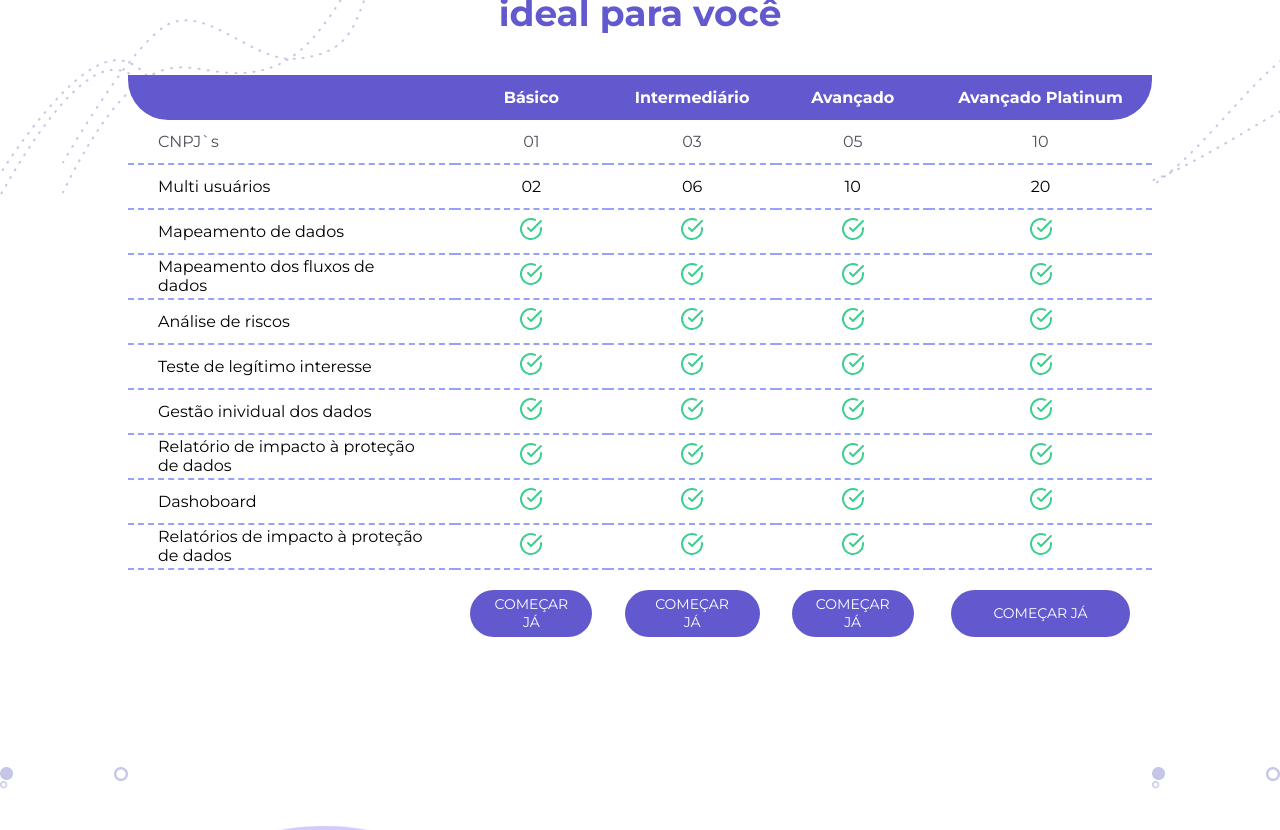
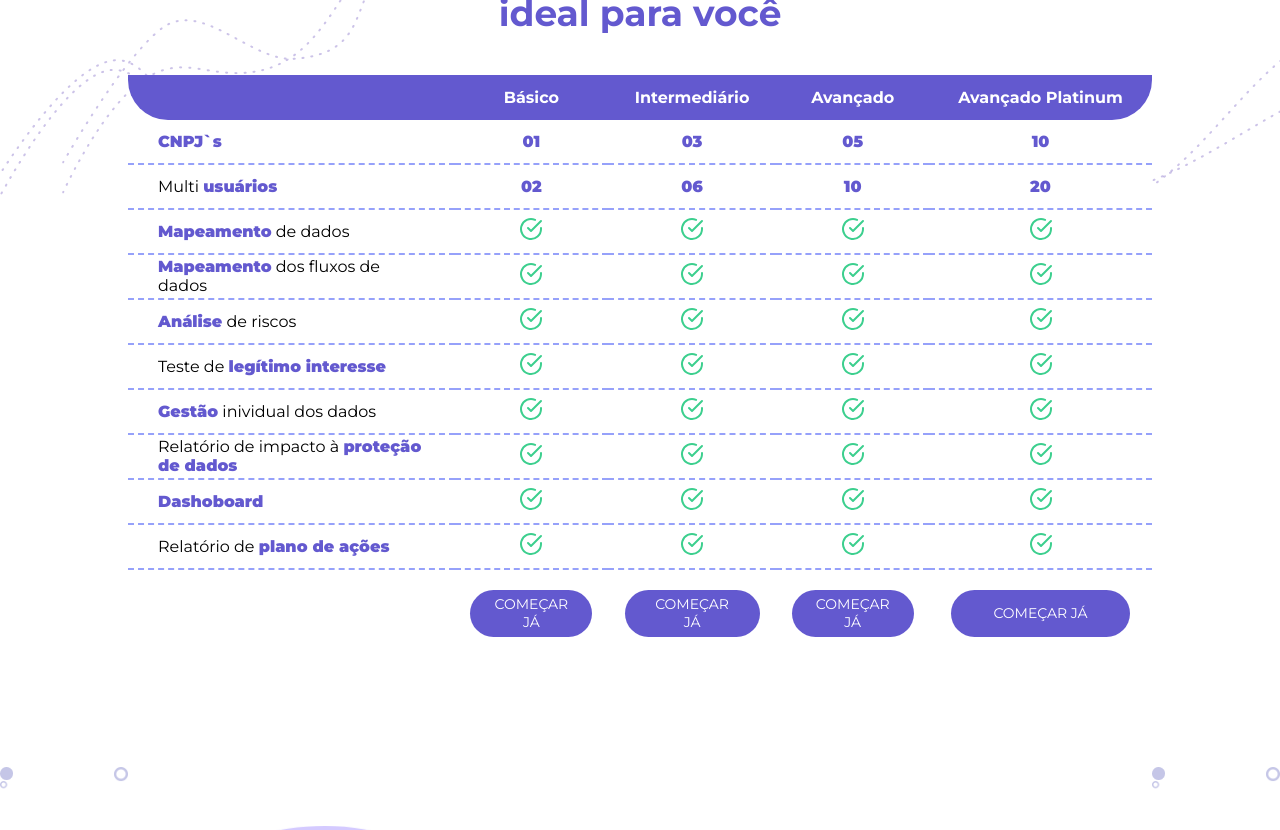
Before and after one commit to evlvs/lgpdmap, a Next.js app: page /plans in a window 1280 px wide. Shown: the part 1760-2590 px from the top of the page. Built offline with nearby package versions, Linux system fonts and the light colour scheme.

Commit message:
last fix

```diff
--- a/src/components/PlansPage/index.tsx
+++ b/src/components/PlansPage/index.tsx
@@ -203,6 +203,7 @@ function PlansPage(): JSX.Element {
                 </ul>
               </div>
               <div className={styles.bglines}></div>
+
               <table key={index} className={styles.tableInfo}>
                 <caption>
                   <h2>
@@ -222,7 +223,7 @@ function PlansPage(): JSX.Element {
                 <tbody>
                   <tr>
                     <td data-label={plans.plansType.title}>
-                      {plans.CNPJAmount.title}
+                      <strong>CNPJ`s</strong>
                     </td>
                     <td data-label={plans.plansType.basic}>
                       {plans.CNPJAmount.basic}
@@ -239,7 +240,7 @@ function PlansPage(): JSX.Element {
                   </tr>
                   <tr>
                     <td data-label={plans.plansType.title}>
-                      {plans.userAmount.title}
+                      Multi <strong>usuários</strong>
                     </td>
                     <td data-label={plans.plansType.basic}>
                       {plans.userAmount.basic}
@@ -287,7 +288,7 @@ function PlansPage(): JSX.Element {
                 </tr> */}
                   <tr>
                     <td data-label={plans.plansType.title}>
-                      {plans.dataMapping.title}
+                      <strong>Mapeamento</strong> de dados
                     </td>
                     <td data-label={plans.plansType.basic}>
                       {plans.dataMapping.basic === true ? (
@@ -320,7 +321,7 @@ function PlansPage(): JSX.Element {
                   </tr>
                   <tr>
                     <td data-label={plans.plansType.title}>
-                      {plans.dataManagement.title}
+                      <strong>Mapeamento</strong> dos fluxos de dados
                     </td>
                     <td data-label={plans.plansType.basic}>
                       {plans.dataManagement.basic === true ? (
@@ -353,7 +354,7 @@ function PlansPage(): JSX.Element {
                   </tr>
                   <tr>
                     <td data-label={plans.plansType.title}>
-                      {plans.riskAnalysis.title}
+                      <strong>Análise</strong> de riscos
                     </td>
                     <td data-label={plans.plansType.basic}>
                       {plans.riskAnalysis.basic === true ? (
@@ -386,7 +387,7 @@ function PlansPage(): JSX.Element {
                   </tr>
                   <tr>
                     <td data-label={plans.plansType.title}>
-                      {plans.legitimateInterestTest.title}
+                      Teste de <strong>legítimo interesse</strong>
                     </td>
                     <td data-label={plans.plansType.basic}>
                       {plans.legitimateInterestTest.basic === true ? (
@@ -419,7 +420,7 @@ function PlansPage(): JSX.Element {
                   </tr>
                   <tr>
                     <td data-label={plans.plansType.title}>
-                      {plans.actions.title}
+                      <strong>Gestão</strong> inividual dos dados
                     </td>
                     <td data-label={plans.plansType.basic}>
                       {plans.actions.basic === true ? (
@@ -452,7 +453,7 @@ function PlansPage(): JSX.Element {
                   </tr>
                   <tr>
                     <td data-label={plans.plansType.title}>
-                      {plans.dataProtection.title}
+                      Relatório de impacto à <strong>proteção de dados</strong>
                     </td>
                     <td data-label={plans.plansType.basic}>
                       {plans.dataProtection.basic === true ? (
@@ -485,7 +486,7 @@ function PlansPage(): JSX.Element {
                   </tr>
                   <tr>
                     <td data-label={plans.plansType.title}>
-                      {plans.dashboard.title}
+                      <strong>Dashoboard</strong>
                     </td>
                     <td data-label={plans.plansType.basic}>
                       {plans.dashboard.basic === true ? (
@@ -580,7 +581,7 @@ function PlansPage(): JSX.Element {
                 </tr> */}
                   <tr>
                     <td data-label={plans.plansType.title}>
-                      {plans.customReports.title}
+                      Relatório de <strong>plano de ações</strong>
                     </td>
                     <td data-label={plans.plansType.basic}>
                       {plans.customReports.basic === true ? (
--- a/src/components/PlansPage/styles.module.scss
+++ b/src/components/PlansPage/styles.module.scss
@@ -189,9 +189,17 @@
       border-bottom: 2px solid var(--purple-300);
       height: 45px;
       margin: 140px;
+      font-weight: 900;
 
       &:first-child {
         color: var(--gray-300);
+        font-weight: 500;
+        color: #000;
+      }
+
+      strong {
+        font-weight: 900;
+        color: var(--purple-300);
       }
 
       &:last-child {
@@ -217,11 +225,15 @@
       text-align: center;
       max-width: 140px;
       margin: 0 10px;
+      font-weight: 900;
+      color: var(--purple-300);
 
       &:first-child {
         max-width: 300px;
         padding: 0 30px;
         text-align: left;
+        font-weight: 400;
+        color: #000;
       }
 
       a {
```
